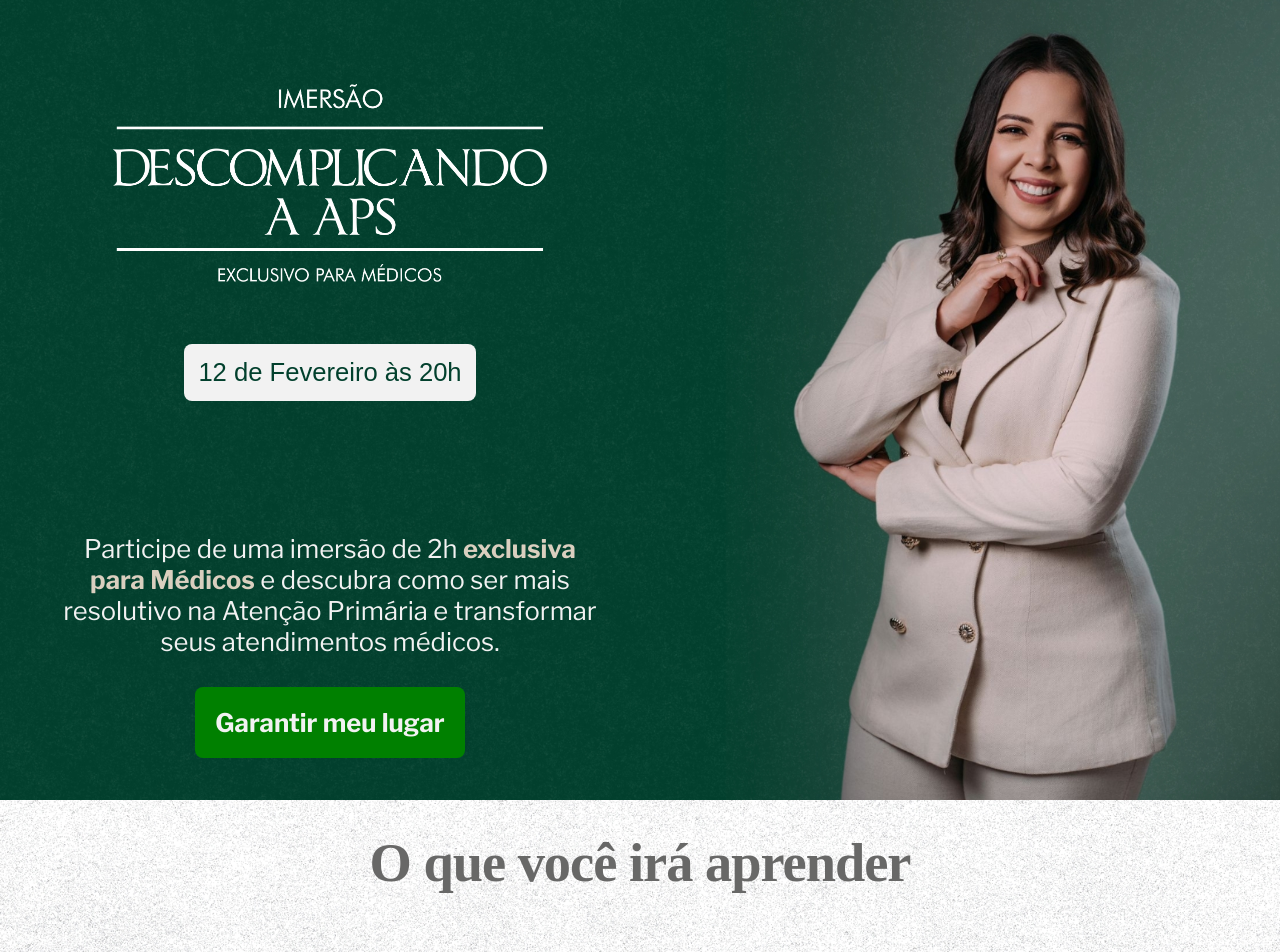
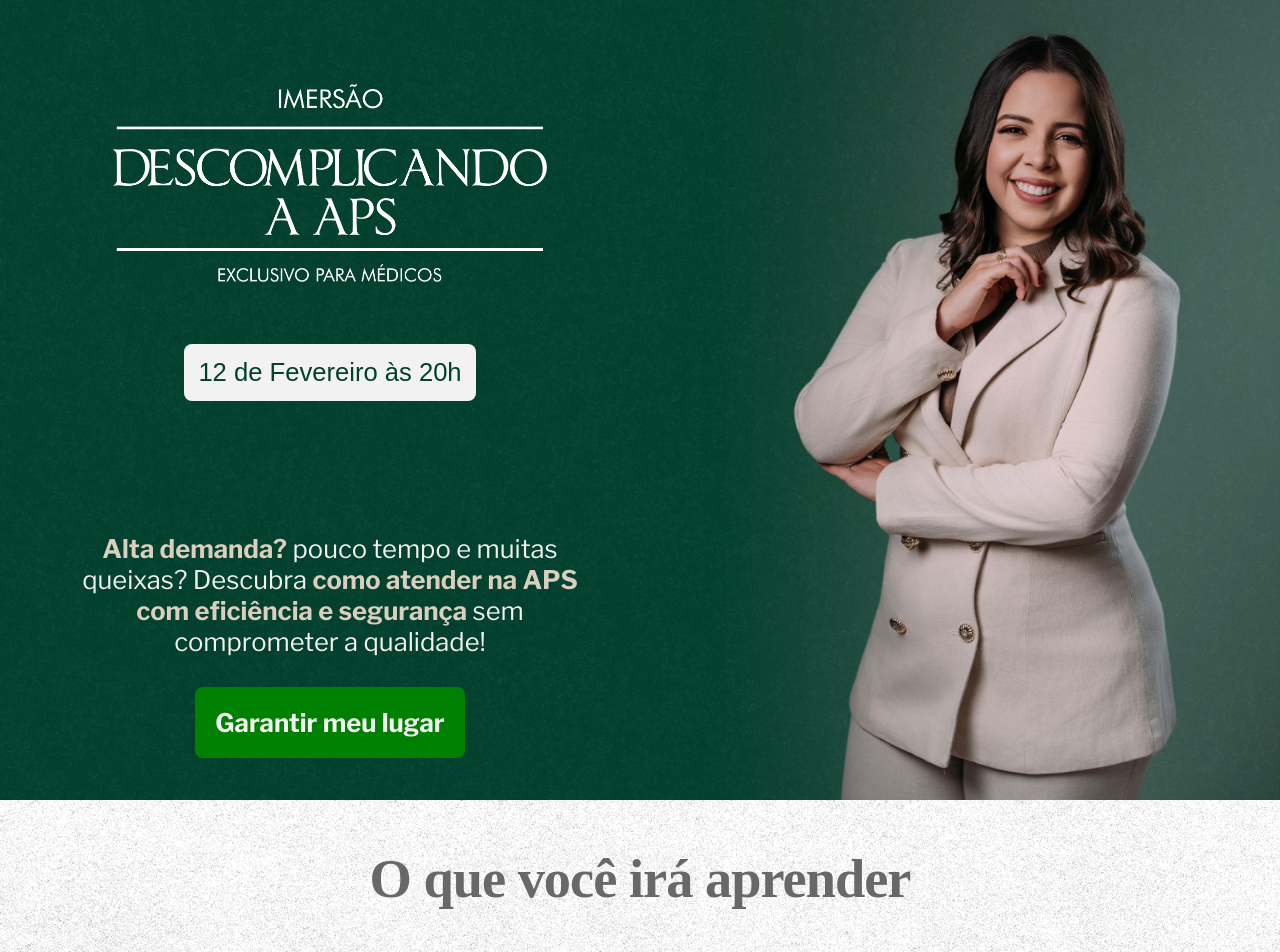
Before and after one commit to irlanreis/Sylvia, a React (Vite) app: page / in a window 1280 px wide. Shown: the top 952 px of the page. Built offline with nearby package versions, Linux system fonts and the light colour scheme.

Commit message:
Fix: ALtera headline

```diff
--- a/src/components/Session01.tsx
+++ b/src/components/Session01.tsx
@@ -10,9 +10,7 @@ function Session01() {
       </div>
       <div className="content">
         <p>
-          Participe de uma imersão de 2h <strong className="destaque01">exclusiva para Médicos</strong>{" "}
-          e descubra como ser mais resolutivo na Atenção Primária e transformar
-          seus atendimentos médicos.
+        <strong className="destaque01">Alta demanda?</strong> pouco tempo e muitas queixas? Descubra <strong className="destaque01">como atender na APS com eficiência e segurança</strong> sem comprometer a qualidade!
         </p>
         <a
           className="cta-button"
--- a/src/styles/session02.css
+++ b/src/styles/session02.css
@@ -11,7 +11,7 @@
 }
 
 .title-session02 {
-  font-size: var(--size-lg);
+  font-size: var(--size-xl);
   font-family: var(--font-title);
   color: var(--gray);
   margin-bottom: 16px;
@@ -19,6 +19,7 @@
   width: 80%;
   text-align: center;
   line-height: 1;
+  padding: 16px;
 }
 
 .content-box-session02 {
```
